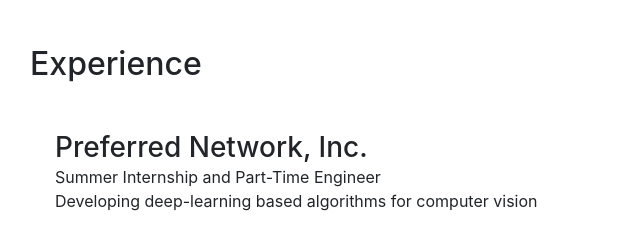
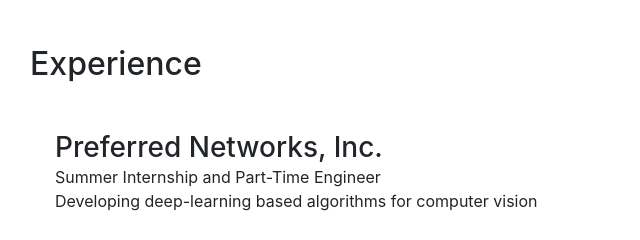
Before and after one commit to yukitsuji/homepage, a website with bundled scripts: page index.html in a window 1280 px wide. Shown: the part 1140-1380 px from the top of the page, 290-930 px from the left. Built offline with nearby package versions, Linux system fonts and the light colour scheme; a web font is replaced by a local one.

Commit message:
Fix typo

```diff
--- a/index.html
+++ b/index.html
@@ -132,7 +132,7 @@
 
           <div class="resume-item d-flex flex-column flex-md-row mb-5">
             <div class="resume-content mr-auto">
-              <h3 class="mb-0">Preferred Network, Inc.</h3>
+              <h3 class="mb-0">Preferred Networks, Inc.</h3>
               <!-- <div class="subheading mb-3">Summer Internship and Part-Time Engineer</div> -->
               Summer Internship and Part-Time Engineer
               <p>Developing deep-learning based algorithms for computer vision</p>
```
